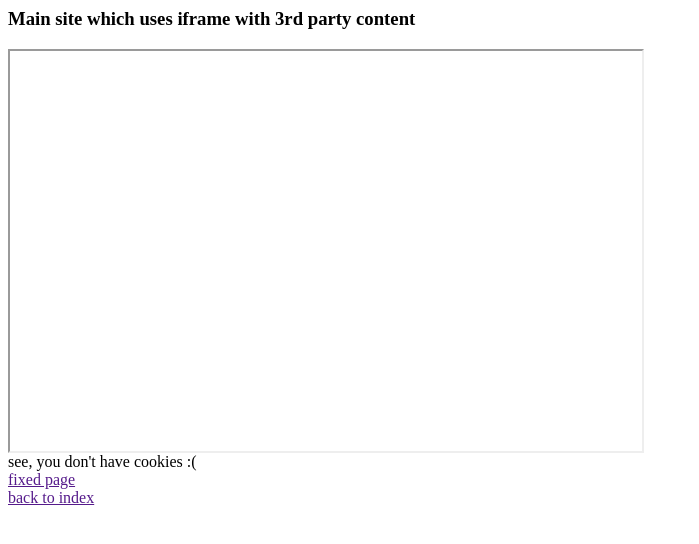
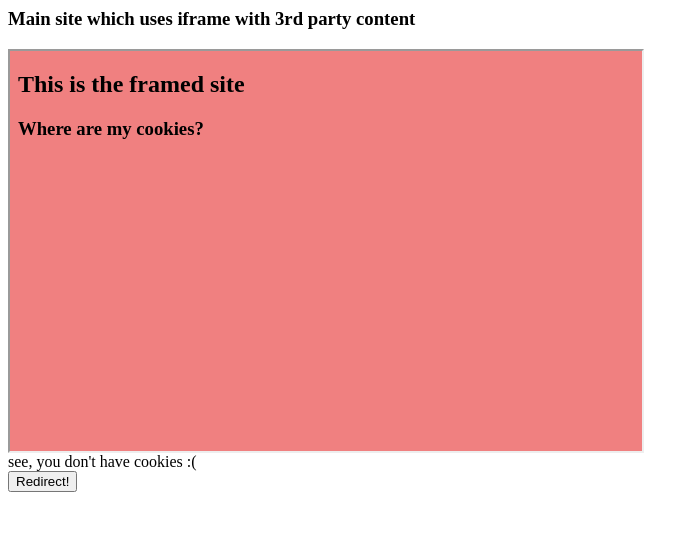
Before and after one commit to codyrplante/cookiechecker, a plain HTML site: page index.html in a window 1280 px wide. Shown: the whole page, without its empty margins (0-699 px from the left). Drawn offline with Linux system fonts and the light colour scheme.

Commit message:
Update index.html

```diff
--- a/index.html
+++ b/index.html
@@ -4,16 +4,19 @@
     <title>Demo Page - Cookie-in-iframe</title>
 </head>
 <body>
+<script>
+    function redirectToCookie() {
+        window.location.replace("window.location.origin" + "/redirect.html")
+    }
+</script>
 <div id="main_content_wrap" class="outer">
     <section id="main_content" class="inner">
         <h3>Main site which uses iframe with 3rd party content</h3>
-        <iframe src="" width="50%" height="400" frameborder="2"></iframe>
+        <iframe src="/framed.html" width="50%" height="400" frameborder="2"></iframe>
         <br>
         see, you don't have cookies :(
         <br>
-        <a href="">fixed page</a>
-        <br>
-        <a href="">back to index</a>
+        <button onclick="redirectToCookie">Redirect!</button>
     </section>
 </div>
 </body>
```
